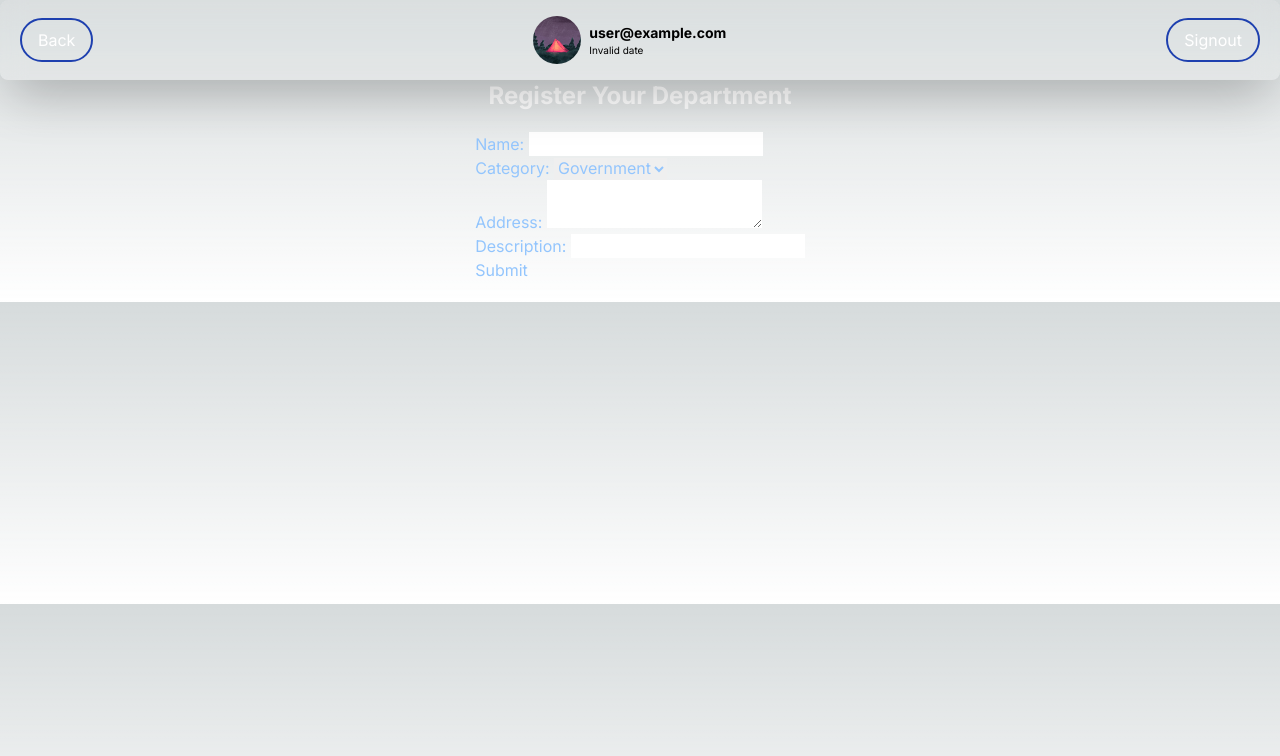
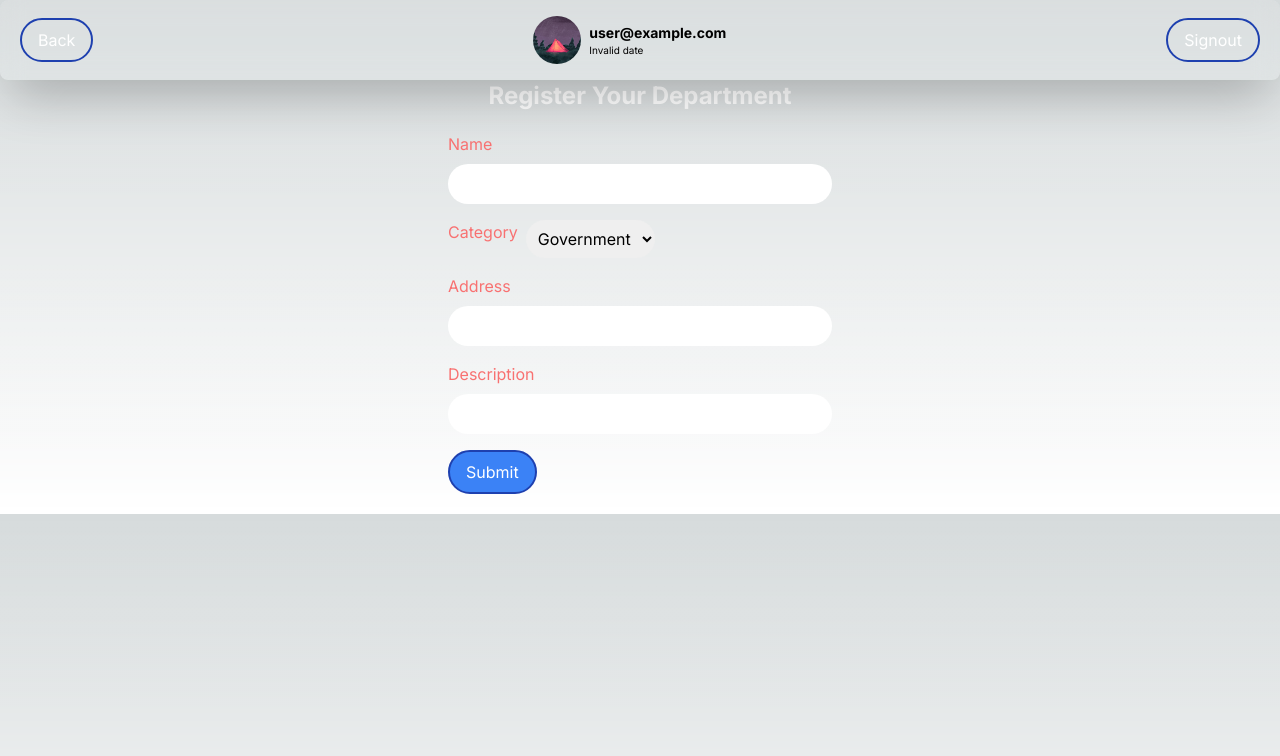
Before and after one commit to JeelGajera/token-registration, a Next.js app: page /register in a window 1280 px wide. Shown: the top 756 px of the page. Built offline with nearby package versions, Linux system fonts and the light colour scheme; no server answers; sample sign-in values are in the browser's storage.

Commit message:
fix: register ui

```diff
--- a/app/departments/[slug]/page.js
+++ b/app/departments/[slug]/page.js
@@ -10,7 +10,7 @@ import Link from "next/link";
 
 
 
-function page(context) {
+function Page(context) {
     const [user, _user] = useState(null);
     const [department, _department] = useState(context.params.slug);
     const [list, _list] = useState([]);
@@ -87,7 +87,7 @@ function page(context) {
 
                             <tbody>
                                 {list.map((item, index) => (
-                                    <tr className="bg-white bg-opacity-10 border-stone-700">
+                                    <tr className="bg-white bg-opacity-10 border-stone-700" key={index}>
                                         <th scope="row" className="px-6 py-4 font-medium whitespace-nowrap text-white">
                                             {item.name}
                                         </th>
@@ -114,4 +114,4 @@ function page(context) {
     )
 }
 
-export default page
+export default Page;
--- a/app/home/page.js
+++ b/app/home/page.js
@@ -13,7 +13,7 @@ import Link from "next/link";
 
 
 
-function page() {
+function Page() {
 
     const router = useRouter();
     const [user, _user] = useState(null);
@@ -66,4 +66,4 @@ function page() {
     );
 }
 
-export default page;
+export default Page;
--- a/app/register/page.js
+++ b/app/register/page.js
@@ -6,11 +6,12 @@ import { useRouter } from "next/navigation";
 import Button from "@/components/Button";
 import Link from "next/link";
 
-import { auth,db } from "@/config/firebase";
+import { auth, db } from "@/config/firebase";
 import { onAuthStateChanged, signOut } from "firebase/auth";
-import {collection, addDoc} from 'firebase/firestore'
+import { collection, addDoc } from 'firebase/firestore'
+import DataField from "@/components/auth/DataField";
 
-function page() {
+function Page() {
   const router = useRouter();
   const [user, _user] = useState(null);
   useLayoutEffect(() => {
@@ -26,19 +27,19 @@ function page() {
   }, [])
 
 
-  const [form,_form] = useState({name:"",category:"",address:"",description:""})
-  const change = (e)=>{
-    _form({...form,[e.target.name]:e.target.value});
+  const [form, _form] = useState({ name: "", category: "", address: "", description: "" })
+  const change = (e) => {
+    _form({ ...form, [e.target.name]: e.target.value });
   }
-  const submit = async ()=>{
-    const response = await addDoc(collection(db,'request'),{
-      userId:user.uid,
-      name:form.name,
+  const submit = async () => {
+    const response = await addDoc(collection(db, 'request'), {
+      userId: user.uid,
+      name: form.name,
       category: form.category,
-      address:form.address,
-      description:form.description
+      address: form.address,
+      description: form.description
     });
-    if(response)
+    if (response)
       window.alert("request sent successfully");
   }
 
@@ -62,19 +63,45 @@ function page() {
         <h1 className="text-2xl text-center font-bold text-white">Register Your Department</h1>
         <div className="m-5 flex justify-center items-center">
 
-            {/* formatting required here ------------------------------------------*/}
-          <form onSubmit={(e) => e.preventDefault()} className="text-blue-300">
-            Name: <input name="name" type="text" onChange={change} value={form.name} required /><br />
-            Category: <select name="category" defaultValue="government" onChange={change} value={form.category}>
-              <option value="government">Government</option>
-              <option value="bank">Bank</option>
-              <option value="municipality">Municipality</option>
-              <option value="hospital">Hospital</option>
-            </select><br />
-            Address: <textarea type="textarea" onChange={change} value={form.address} name="address" required /><br />
-            Description: <input type="text" onChange={change} value={form.description} name="description" required /><br />
-            <button type="submit" onClick={submit}>Submit</button>
-             {/* formatting required here ------------------------------------------*/}
+          <form onSubmit={(e) => e.preventDefault()} className="text-red-400">
+            <div className="flex flex-col gap-4">
+              <DataField
+                name="name"
+                type="text"
+                label={"Name"}
+                onChange={change}
+                value={form.name}
+              />
+              <div className="flex gap-2">
+                <label htmlFor="category">Category</label>
+                <select name="category" defaultValue="government" onChange={change} value={form.category} className="p-2 rounded-full text-black">
+                  <option value="government">Government</option>
+                  <option value="bank">Bank</option>
+                  <option value="municipality">Municipality</option>
+                  <option value="hospital">Hospital</option>
+                </select>
+              </div>
+              <DataField
+                name="address"
+                type="textarea"
+                label={"Address"}
+                onChange={change}
+                value={form.address}
+              />
+              <DataField
+                name="description"
+                type="text"
+                label={"Description"}
+                onChange={change}
+                value={form.description}
+              />
+              <Button
+                className={"w-fit"}
+                onClick={submit}
+                btype={"submit"}
+                type={"blue"}
+              > Submit</Button>
+            </div>
 
           </form>
         </div>
@@ -83,4 +110,4 @@ function page() {
   );
 }
 
-export default page;
+export default Page;
```
